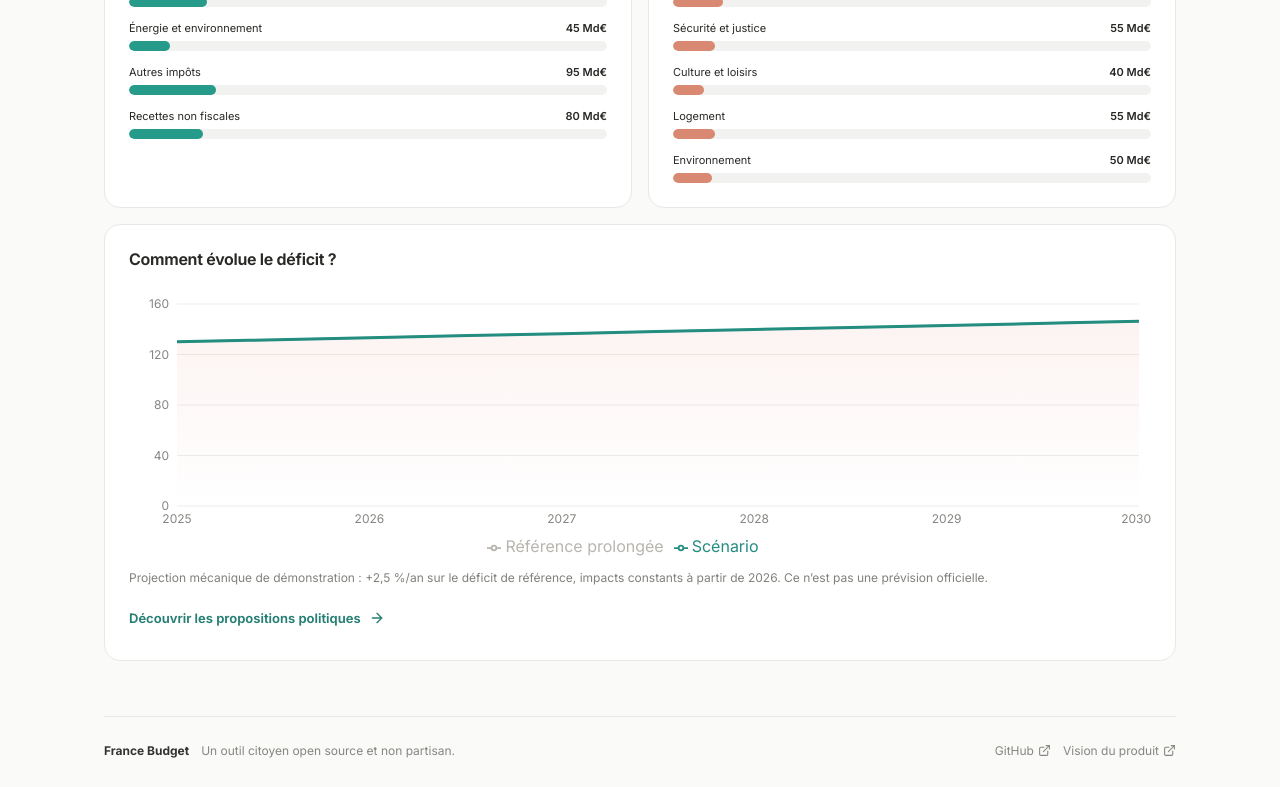
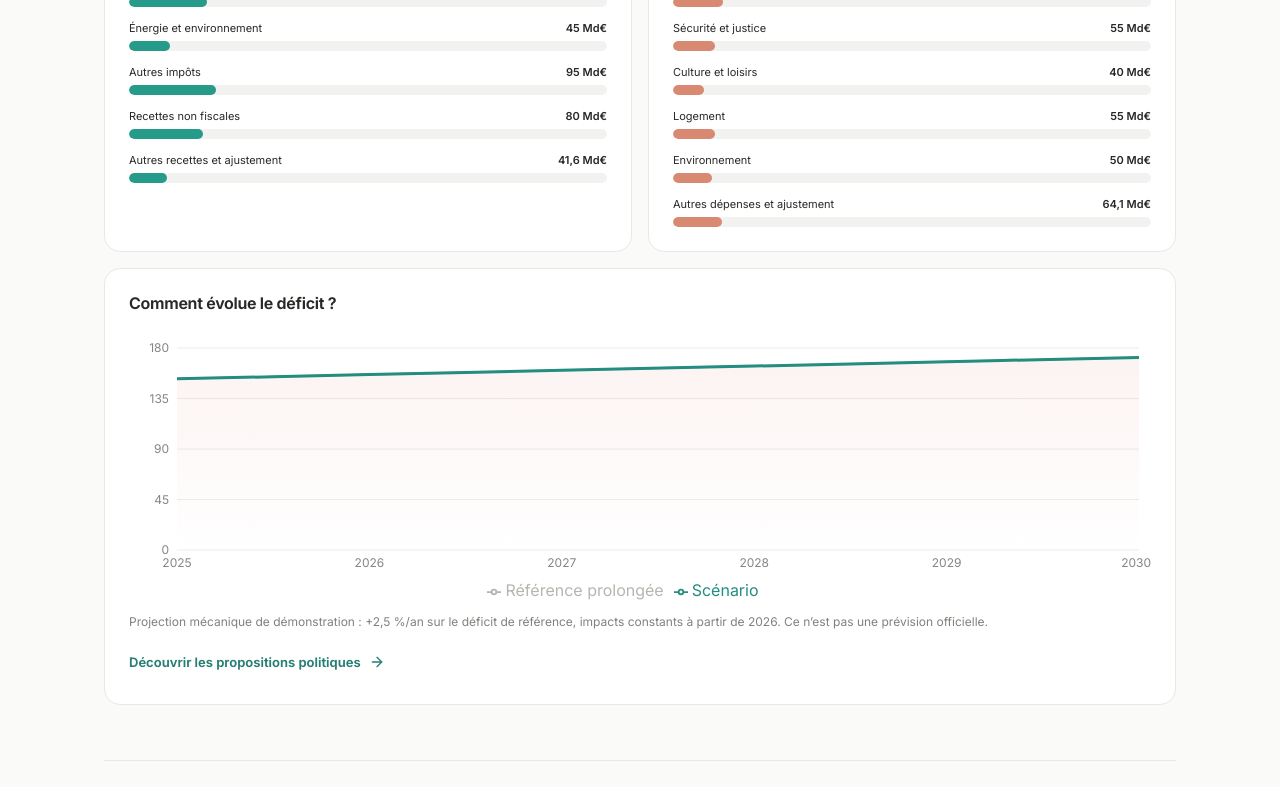
Before and after one commit to dsissoko/france-budget, a React (Vite) app: page / in a window 1280 px wide. Shown: the part 1222-2009 px from the top of the page. Built offline with nearby package versions, Linux system fonts and the light colour scheme.

Commit message:
data: reconcile 2025 APU aggregates with INSEE official totals

```diff
--- a/src/data.ts
+++ b/src/data.ts
@@ -1,5 +1,8 @@
 export type Category={id:string;label:string;amount:number;canonical:string;description:string};
 export type Measure={id:string;party:'RN'|'LFI'|'Horizons';theme:string;title:string;revenueDelta:number;expenseDelta:number;source:string;year:number;status:'publié'|'illustration';description:string};
+// Totaux officiels APU 2025 INSEE : dépenses 1 714,1 Md€, recettes 1 561,6 Md€, déficit 152,5 Md€.
+// La répartition par catégorie est indicative ; les lignes d'ajustement rendent les totaux exacts.
+// Source : https://www.insee.fr/fr/statistiques/8956575
 export const expenses:Category[]=[
 {id:'social',label:'Retraites et solidarité',amount:620,canonical:'COFOG 10 — Protection sociale',description:'Retraites, prestations sociales et solidarité.'},
 {id:'health',label:'Santé',amount:280,canonical:'COFOG 07 — Santé',description:'Hôpitaux, soins et politique de santé.'},
@@ -10,7 +13,8 @@ export const expenses:Category[]=[
 {id:'safety',label:'Sécurité et justice',amount:55,canonical:'COFOG 03 — Ordre et sécurité publics',description:'Police, justice et sécurité.'},
 {id:'culture',label:'Culture et loisirs',amount:40,canonical:'COFOG 08 — Loisirs, culture et culte',description:'Culture, sport et loisirs.'},
 {id:'housing',label:'Logement',amount:55,canonical:'COFOG 06 — Logement et équipements collectifs',description:'Logement et équipements collectifs.'},
-{id:'environment',label:'Environnement',amount:50,canonical:'COFOG 05 — Protection de l’environnement',description:'Actions de protection de l’environnement.'}
+{id:'environment',label:'Environnement',amount:50,canonical:'COFOG 05 — Protection de l’environnement',description:'Actions de protection de l’environnement.'},
+{id:'other-expenses',label:'Autres dépenses et ajustement',amount:64.1,canonical:'Ventilation indicative — solde de rapprochement INSEE 2025',description:'Complément de ventilation pour retrouver exactement les dépenses publiques 2025 ; répartition fonctionnelle à consolider.'}
 ];
 export const revenues:Category[]=[
 {id:'vat',label:'TVA et consommation',amount:260,canonical:'SEC 2010 — Impôts sur produits',description:'Fiscalité sur les achats et la consommation.'},
@@ -22,7 +26,7 @@ export const revenues:Category[]=[
 {id:'energy',label:'Énergie et environnement',amount:45,canonical:'SEC 2010 — Impôts sur produits',description:'Fiscalité énergétique et environnementale.'},
 {id:'otherTax',label:'Autres impôts',amount:95,canonical:'SEC 2010 — Impôts divers',description:'Autres recettes fiscales.'},
 {id:'nontax',label:'Recettes non fiscales',amount:80,canonical:'SEC 2010 — Revenus de la propriété, ventes et transferts',description:'Dividendes, services, revenus divers.'},
-{id:'other',label:'Autres recettes',amount:0,canonical:'SEC 2010 — Autres recettes',description:'Autres catégories de recettes.'}
+{id:'other',label:'Autres recettes et ajustement',amount:41.6,canonical:'Ventilation indicative — solde de rapprochement INSEE 2025',description:'Complément de ventilation pour retrouver exactement les recettes publiques 2025 ; répartition économique à consolider.'}
 ];
 // Mesures de démonstration uniquement : intitulés inspirés de débats publics,
 // montants fictifs, jamais présentés comme chiffrages des formations.
```
